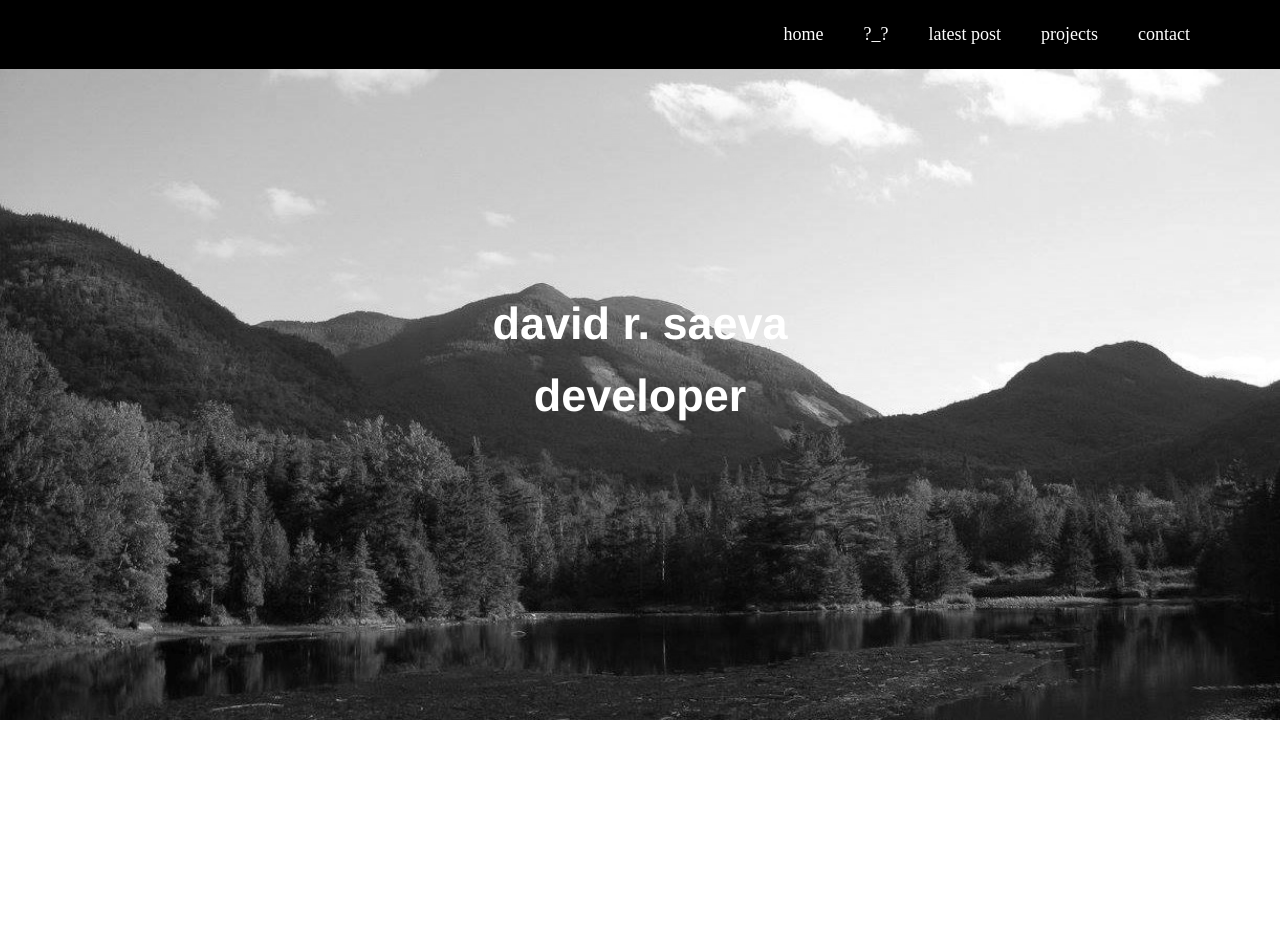
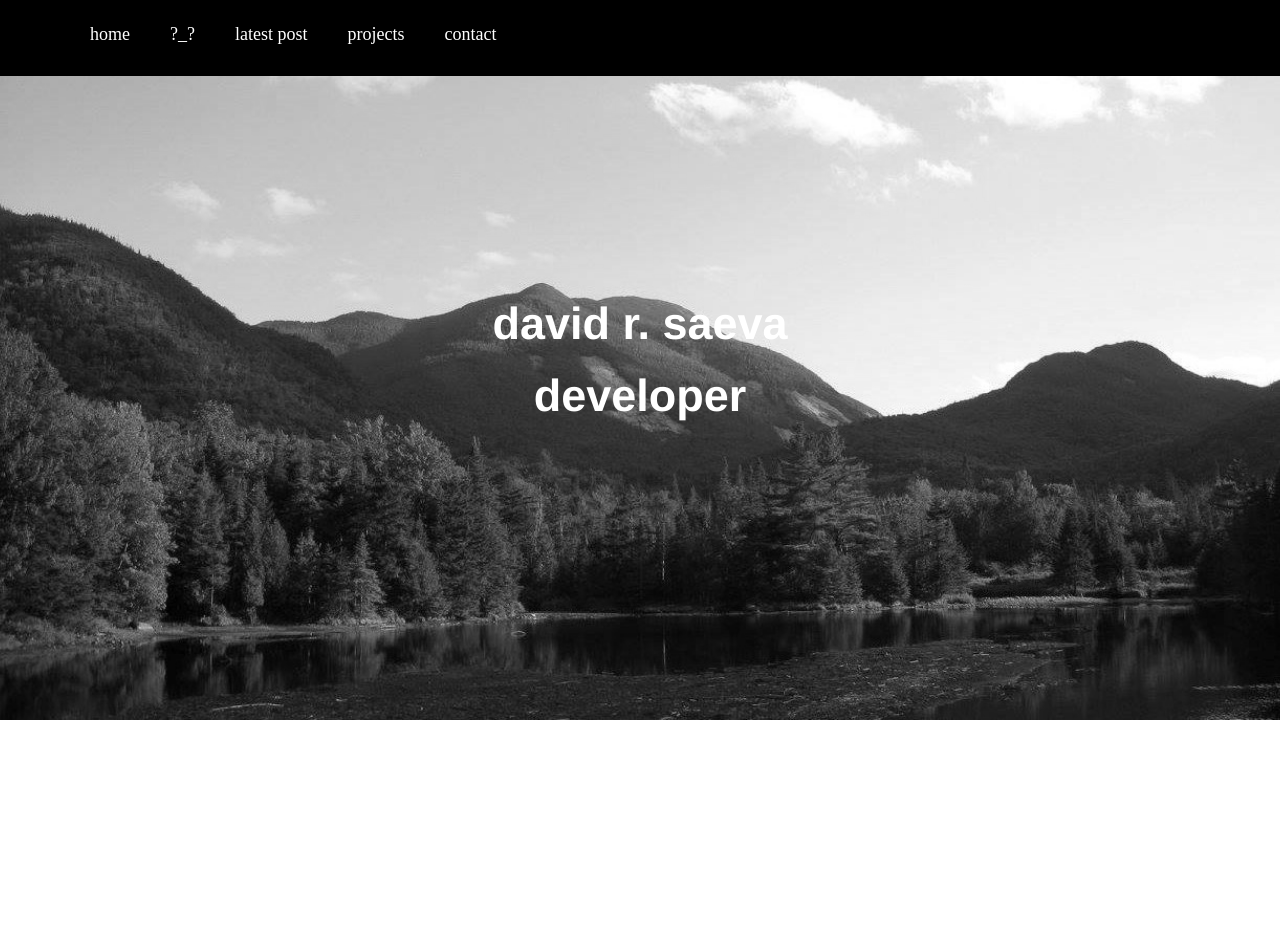
Before and after one commit to drsaeva/drsaeva.github.io, a Jekyll site: the page temp.html, which Jekyll copies as it is, in a window 1280 px wide and 1400 px high. Shown: the top 952 px of the window. Built offline with Jekyll 4.4.1, drawn with Linux system fonts in a browser that asks for light colours; nearby versions of some CDN libraries; comment, search, counter and statistics services are not loaded.

Commit message:
Update temp.css

```diff
--- a/css/temp.css
+++ b/css/temp.css
@@ -11,16 +11,14 @@
 
 .header {
   background: #000;
-  padding:40px 0; }
+  padding:40px 0;
+}
 
 @media (min-width: 750px) {
   .header {
-    padding:40px 0 80px 0; }
+    padding:40px 0 80px 0;
+  }
 }
-
-.header__logo {
-  height:120px;
-  width:120px; }
 
 /*---Nav List Items---*/
 .navbar {
@@ -30,14 +28,12 @@
 }
 
 @media (min-width: 1100px) {
-.navbar {
-  max-height:150px;
-  background:none;
-  display: inline-block;
-  float:right;
- }
+  .navbar {
+    max-height:150px;
+    background:none;
+    display: inline-block;
+  }
 }
-
 
 .nav_header {
   padding: 0;
```
